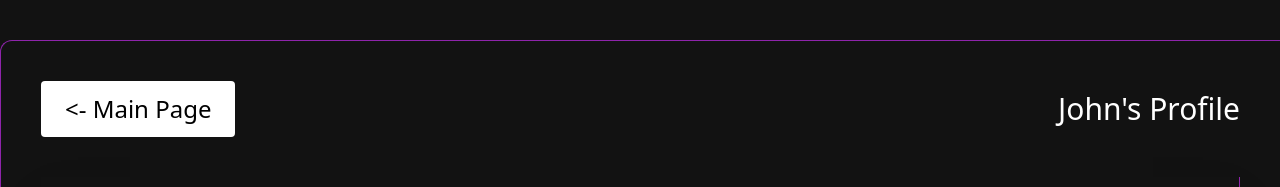
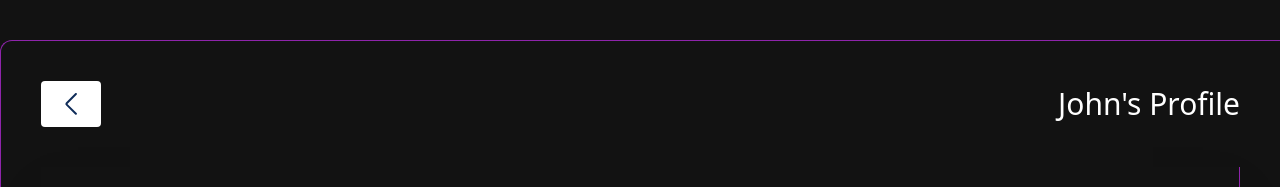
Before and after one commit to GiorgiZanqaidze/Giorgi-Zankaidze_Sweeft-Angular, an Angular app: page /users-list/user/1 in a window 1280 px wide. Shown: the top 187 px of the page. Built offline with nearby package versions, Linux system fonts and the light colour scheme; data requests are answered from the project's data file.

Commit message:
feat: add components

```diff
--- a/src/app/app.component.html
+++ b/src/app/app.component.html
@@ -3,9 +3,6 @@
     <router-outlet></router-outlet>
   </div>
   <div *ngIf="showScrollIcon" class="fixed bottom-10 right-10 text-white rounded-full overflow-hidden" (click)="scrollToTop()">
-    <button class="relative text-2xl inline-flex items-center justify-start px-6 py-3 overflow-hidden font-medium transition-all bg-white  hover:bg-white group">
-      <span class="w-96 h-96 rounded rotate-[-40deg] bg-purple-600 absolute bottom-0 left-0 -translate-x-full ease-out duration-500 transition-all translate-y-full mb-9 ml-9 group-hover:ml-0 group-hover:mb-32 group-hover:translate-x-0"></span>
-      <span class="relative w-full text-left text-black transition-colors duration-300 ease-in-out group-hover:text-white rotate-90"><-</span>
-    </button>
+    <app-button-navigate [rotate]="true"></app-button-navigate>
   </div>
 </div>
--- a/src/app/app.component.ts
+++ b/src/app/app.component.ts
@@ -3,7 +3,6 @@ import {Component, ElementRef, HostListener, OnInit} from '@angular/core';
 @Component({
   selector: 'app-root',
   templateUrl: './app.component.html',
-  styleUrls: ['./app.component.css']
 })
 export class AppComponent implements OnInit{
 
@@ -15,12 +14,9 @@ export class AppComponent implements OnInit{
     this.elementRef.nativeElement.scrollIntoView({ behavior: 'smooth', block: 'start' });
   }
 
-
-
   ngOnInit() {
     this.onScroll()
   }
-
 
   @HostListener('window:scroll', ['$event'])
   onScroll() {
--- a/src/app/app.module.ts
+++ b/src/app/app.module.ts
@@ -10,6 +10,8 @@ import { UserDetailsComponent } from './pages/user-details/user-details.componen
 import {HttpClientModule} from "@angular/common/http";
 import { LoadingItemComponent } from './components/loading-item/loading-item.component';
 import { ErrorMessageComponent } from './components/error-message/error-message.component';
+import { ButtonNavigateComponent } from './components/button-navigate/button-navigate.component';
+import { ProjectInstructionsComponent } from './components/project-instructions/project-instructions.component';
 
 @NgModule({
   declarations: [
@@ -19,6 +21,8 @@ import { ErrorMessageComponent } from './components/error-message/error-message.
     UserDetailsComponent,
     LoadingItemComponent,
     ErrorMessageComponent,
+    ButtonNavigateComponent,
+    ProjectInstructionsComponent,
   ],
   imports: [
     BrowserModule,
--- /dev/null
+++ b/src/app/components/button-navigate/button-navigate.component.html
@@ -0,0 +1,8 @@
+<button class="text-2xl relative inline-flex items-center justify-start px-6 py-3 overflow-hidden font-medium transition-all bg-white rounded hover:bg-white group">
+  <span class="w-96 h-96 rounded rotate-[-40deg] bg-purple-600 absolute bottom-0 left-0 -translate-x-full ease-out duration-500 transition-all translate-y-full mb-9 ml-9 group-hover:ml-0 group-hover:mb-32 group-hover:translate-x-0"></span>
+  <span class="relative w-full text-left text-black transition-colors duration-300 ease-in-out group-hover:text-white" [ngClass]="{'rotate-90': rotate}">
+    <svg width="12" height="22" viewBox="0 0 12 22" fill="none" xmlns="http://www.w3.org/2000/svg">
+    <path d="M10.8994 1L1.70703 10.1924C1.3165 10.5829 1.3165 11.2161 1.70703 11.6066L10.8994 20.799" stroke="#0F2C59" stroke-width="2" stroke-linecap="round"/>
+    </svg>
+  </span>
+</button>
--- /dev/null
+++ b/src/app/components/project-instructions/project-instructions.component.html
@@ -0,0 +1,13 @@
+<div class="flex flex-col gap-10">
+  <h1 class="text-2xl">If you do not see the users list, follow instructions:</h1>
+  <li class="text-xl">
+    <span>Install json-server globally: </span>
+    <br>
+    <code>npm install -g json-server</code>
+  </li>
+  <li class="text-xl">
+    <span>Run json server in project root directory to watch json database: </span>
+    <br>
+    <code>json-server -w db.json</code>
+  </li>
+</div>
--- a/src/app/pages/user-details/user-details.component.html
+++ b/src/app/pages/user-details/user-details.component.html
@@ -1,9 +1,6 @@
 <div class="p-10 text-white flex flex-col gap-10 border-l border-light-pink border-t rounded-tl-xl">
-  <header class="flex justify-between items-center gap-10 flex-col-reverse md:flex-row">
-    <button (click)="navigate()" *ngIf="!loading" class="text-2xl relative inline-flex items-center justify-start px-6 py-3 overflow-hidden font-medium transition-all bg-white rounded hover:bg-white group">
-      <span class="w-96 h-96 rounded rotate-[-40deg] bg-purple-600 absolute bottom-0 left-0 -translate-x-full ease-out duration-500 transition-all translate-y-full mb-9 ml-9 group-hover:ml-0 group-hover:mb-32 group-hover:translate-x-0"></span>
-      <span class="relative w-full text-left text-black transition-colors duration-300 ease-in-out group-hover:text-white"><- Main Page</span>
-    </button>
+  <header class="flex justify-between items-center gap-10 flex-col md:flex-row">
+    <app-button-navigate (click)="navigate()" *ngIf="!loading" ></app-button-navigate>
     <h1 *ngIf="user" class="text-3xl">{{user.firstName}}'s Profile</h1>
   </header>
   <main *ngIf="user && !loading">
--- a/src/app/pages/users-list/users-list.component.html
+++ b/src/app/pages/users-list/users-list.component.html
@@ -1,10 +1,13 @@
 <div class="p-10 flex flex-col gap-5 border-l border-light-pink border-t rounded-tl-xl">
   <header class="border-light-pink pb-5 mb-5 border-b-[1px]">
-    <h1 class="font-bold text-white tracking-widest text-md md:text-4xl">Users List</h1>
+    <h1 class="font-bold text-white tracking-widest text-3xl md:text-4xl">Users List</h1>
   </header>
   <main class="grid grid-cols-1 md:grid-cols-2 gap-20 lg:grid-cols-3 mx-auto" *ngIf="users.length; else elseBlock">
     <app-user-item *ngFor="let user of users" [userData]="user" [navigateTrue]="true"></app-user-item>
   </main>
-  <app-error-message *ngIf="!loading && !users.length" [message]="errorMessage"></app-error-message>
+  <div *ngIf="!loading && !users.length" class="text-white flex flex-col gap-5">
+    <app-error-message [message]="errorMessage"></app-error-message>
+    <app-project-instructions></app-project-instructions>
+  </div>
   <app-loading-item *ngIf="loading"></app-loading-item>
 </div>
```
Also changed, not shown: src/app/components/button-navigate/button-navigate.component.ts (added, +12 -0 lines), src/app/components/project-instructions/project-instructions.component.ts (added, +10 -0 lines), src/app/components/button-navigate/button-navigate.component.css (added), src/app/components/project-instructions/project-instructions.component.css (added).
